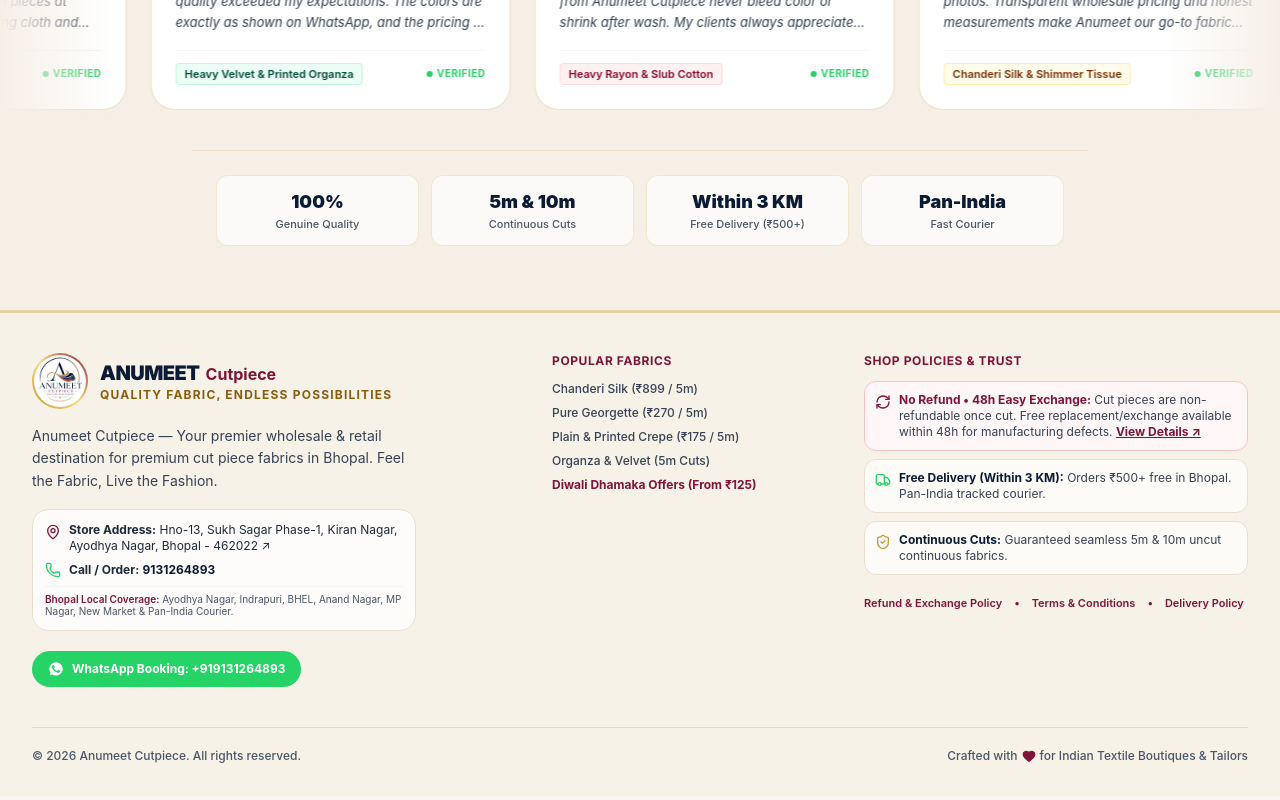
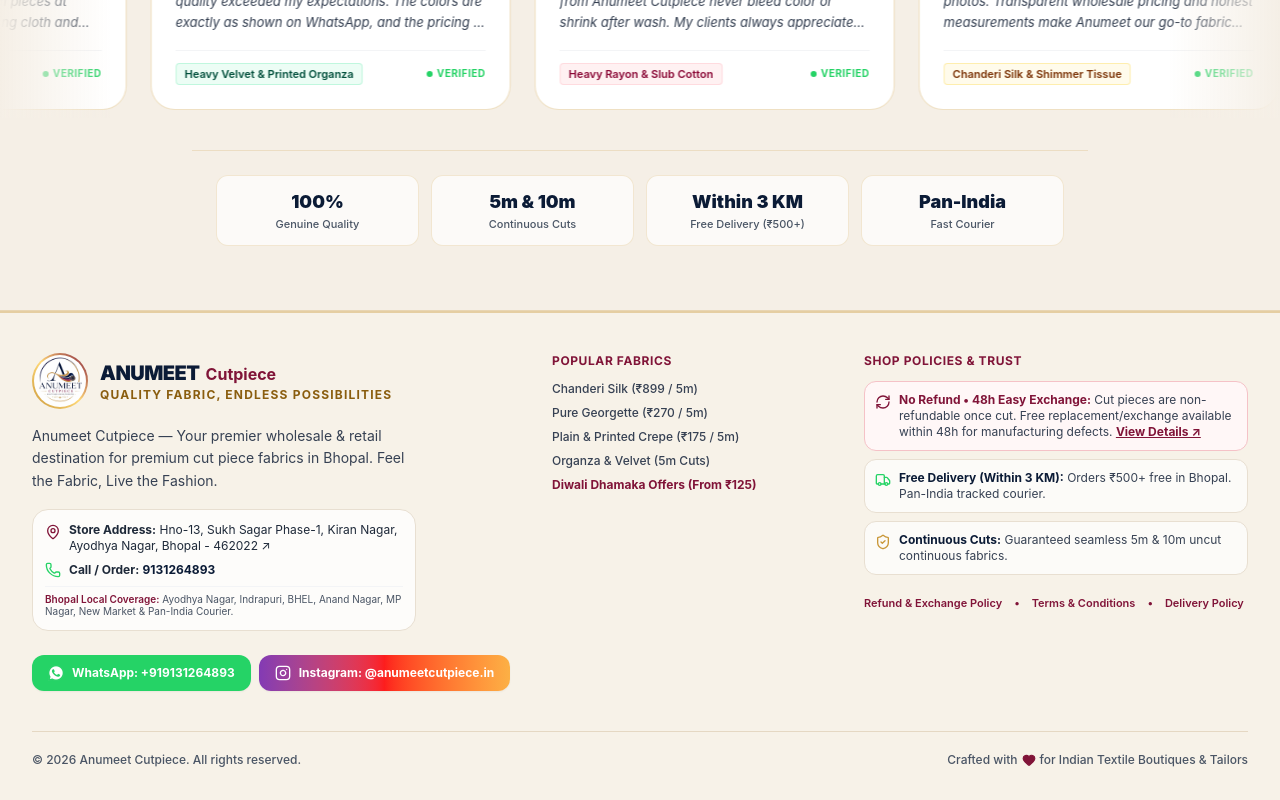
Before and after one commit to texwebsolutionprivatelimited/anumeetcutpiece, a React (Vite) app: page / in a window 1280 px wide. Shown: the part 7332-8132 px from the top of the page. Built offline with nearby package versions, Linux system fonts and the light colour scheme.

Commit message:
feat: add Instagram social profile @anumeetcutpiece.in across Footer, Navbar, Hero, and Google Schema.org SEO

```diff
--- a/index.html
+++ b/index.html
@@ -56,6 +56,10 @@
     <meta name="twitter:description" content="Premier cut piece fabric store in Bhopal. Wholesale & retail Chanderi, Georgette, Crepe & Organza. Free delivery on ₹500+." />
     <meta name="twitter:image" content="https://anumeetcutpiece.in/shop-front.webp" />
 
+    <!-- Official Social Media Profiles (Google Knowledge Graph & SEO Verification) -->
+    <link rel="me" href="https://www.instagram.com/anumeetcutpiece.in/" />
+    <meta property="og:see_also" content="https://www.instagram.com/anumeetcutpiece.in/" />
+
     <!-- Schema.org Structured Data: LocalBusiness, ClothingStore & WholesaleStore -->
     <script type="application/ld+json">
     {
@@ -70,6 +74,9 @@
         "Anumeet Cutpiece Ayodhya Nagar"
       ],
       "url": "https://anumeetcutpiece.in",
+      "sameAs": [
+        "https://www.instagram.com/anumeetcutpiece.in/"
+      ],
       "logo": "https://anumeetcutpiece.in/logo.webp",
       "image": [
         "https://anumeetcutpiece.in/shop-front.webp",
--- a/src/components/Footer.jsx
+++ b/src/components/Footer.jsx
@@ -1,6 +1,7 @@
 import React from 'react';
 import { Phone, MapPin, Truck, ShieldCheck, Heart, Sparkles, RefreshCw } from 'lucide-react';
 import WhatsAppIcon from './WhatsAppIcon';
+import InstagramIcon from './InstagramIcon';
 import { STORE_CONFIG } from '../data/products';
 import { createGeneralInquiryWhatsAppLink, cleanPhoneNumber } from '../utils/whatsapp';
 
@@ -72,16 +73,27 @@ export default function Footer({ whatsappPhone, onOpenPolicy }) {
               </div>
             </address>
 
-            {/* Direct WhatsApp Callout: Full width on mobile, auto on desktop, zero drop shadow */}
-            <div className="pt-1">
+            {/* Direct Social & WhatsApp Action Buttons */}
+            <div className="pt-2 flex flex-col sm:flex-row items-stretch sm:items-center gap-2">
               <a
                 href={createGeneralInquiryWhatsAppLink(whatsappPhone)}
                 target="_blank"
                 rel="noopener noreferrer"
-                className="w-full sm:w-auto inline-flex items-center justify-center gap-2 bg-[#25d366] hover:bg-[#20ba59] active:scale-95 text-white font-bold px-4 py-2.5 rounded-xl sm:rounded-full text-xs transition-all whitespace-nowrap cursor-pointer"
+                className="inline-flex items-center justify-center gap-2 bg-[#25d366] hover:bg-[#20ba59] active:scale-95 text-white font-bold px-4 py-2.5 rounded-xl text-xs transition-all whitespace-nowrap cursor-pointer shadow-xs"
               >
                 <WhatsAppIcon className="w-4 h-4 shrink-0" />
-                <span className="whitespace-nowrap">WhatsApp Booking: +{cleanPhoneNumber(whatsappPhone)}</span>
+                <span className="whitespace-nowrap">WhatsApp: +{cleanPhoneNumber(whatsappPhone)}</span>
+              </a>
+
+              <a
+                href="https://www.instagram.com/anumeetcutpiece.in/"
+                target="_blank"
+                rel="noopener noreferrer"
+                className="inline-flex items-center justify-center gap-2 bg-gradient-to-r from-[#833ab4] via-[#fd1d1d] to-[#fcb045] hover:opacity-95 active:scale-95 text-white font-bold px-4 py-2.5 rounded-xl text-xs transition-all whitespace-nowrap cursor-pointer shadow-xs"
+                title="Follow Anumeet Cutpiece on Instagram"
+              >
+                <InstagramIcon className="w-4 h-4 shrink-0" />
+                <span className="whitespace-nowrap">Instagram: @anumeetcutpiece.in</span>
               </a>
             </div>
           </div>
--- a/src/components/Hero.jsx
+++ b/src/components/Hero.jsx
@@ -11,6 +11,7 @@ import {
   Check,
 } from 'lucide-react';
 import WhatsAppIcon from './WhatsAppIcon';
+import InstagramIcon from './InstagramIcon';
 import { createGeneralInquiryWhatsAppLink } from '../utils/whatsapp';
 
 export default function Hero({ whatsappPhone, onExploreClick }) {
--- /dev/null
+++ b/src/components/InstagramIcon.jsx
@@ -0,0 +1,21 @@
+import React from 'react';
+
+export default function InstagramIcon({ className = 'w-4 h-4', ...props }) {
+  return (
+    <svg
+      viewBox="0 0 24 24"
+      fill="none"
+      stroke="currentColor"
+      strokeWidth="2"
+      strokeLinecap="round"
+      strokeLinejoin="round"
+      className={className}
+      aria-hidden="true"
+      {...props}
+    >
+      <rect x="2" y="2" width="20" height="20" rx="5" ry="5" />
+      <path d="M16 11.37A4 4 0 1 1 12.63 8 4 4 0 0 1 16 11.37z" />
+      <line x1="17.5" y1="6.5" x2="17.51" y2="6.5" />
+    </svg>
+  );
+}
--- a/src/components/Navbar.jsx
+++ b/src/components/Navbar.jsx
@@ -1,6 +1,7 @@
 import React, { useState, useEffect } from 'react';
 import { ShoppingBag, ChevronRight, Phone, Sparkles } from 'lucide-react';
 import WhatsAppIcon from './WhatsAppIcon';
+import InstagramIcon from './InstagramIcon';
 import { cleanPhoneNumber, createGeneralInquiryWhatsAppLink } from '../utils/whatsapp';
 
 export default function Navbar({
@@ -219,14 +220,26 @@ export default function Navbar({
 
               {/* Store location & Call link */}
               <div className="flex items-center justify-between text-[11px] text-gray-500 px-1 pt-0.5">
-                <span className="truncate">📍 Hno-13, Sukh Sagar Phase-1, Ayodhya Nagar, Bhopal</span>
-                <a
-                  href={`tel:+${cleanPhoneNumber(whatsappPhone)}`}
-                  className="inline-flex items-center gap-1 text-[#801438] font-bold hover:underline shrink-0"
-                >
-                  <Phone className="w-3 h-3" />
-                  <span>Call Us</span>
-                </a>
+                <span className="truncate">📍 Sukh Sagar Phase-1, Ayodhya Nagar, Bhopal</span>
+                <div className="flex items-center gap-2.5 shrink-0">
+                  <a
+                    href="https://www.instagram.com/anumeetcutpiece.in/"
+                    target="_blank"
+                    rel="noopener noreferrer"
+                    className="inline-flex items-center gap-1 text-[#e1306c] font-bold hover:underline"
+                    title="Follow @anumeetcutpiece.in on Instagram"
+                  >
+                    <InstagramIcon className="w-3.5 h-3.5" />
+                    <span>Instagram</span>
+                  </a>
+                  <a
+                    href={`tel:+${cleanPhoneNumber(whatsappPhone)}`}
+                    className="inline-flex items-center gap-1 text-[#801438] font-bold hover:underline"
+                  >
+                    <Phone className="w-3 h-3" />
+                    <span>Call</span>
+                  </a>
+                </div>
               </div>
             </div>
           </div>
--- a/src/data/products.js
+++ b/src/data/products.js
@@ -20,7 +20,8 @@ export const STORE_CONFIG = {
   freeDeliveryRadius: "Within 3 KM Radius of Shop",
   deliveryNote: "FREE Home Delivery on orders above ₹500 within 3 KM radius of shop (Ayodhya Nagar, Bhopal). Delivery charges apply beyond 3 KM. Pan-India courier delivery available anywhere in India!",
   panIndiaDelivery: "Available anywhere across India via courier",
-  instagram: "@anumeetcutpiece",
+  instagram: "@anumeetcutpiece.in",
+  instagramUrl: "https://www.instagram.com/anumeetcutpiece.in/",
   // Policies & Terms
   noRefundPolicy: "No Cash/Online Refund on cut piece fabrics once cut & dispatched",
   exchangePolicy: "48-Hour Replacement & Exchange available for manufacturing defects or damaged items",
```
Also changed, not shown: src/components/PolicyModal.jsx (line endings or trailing spaces).
